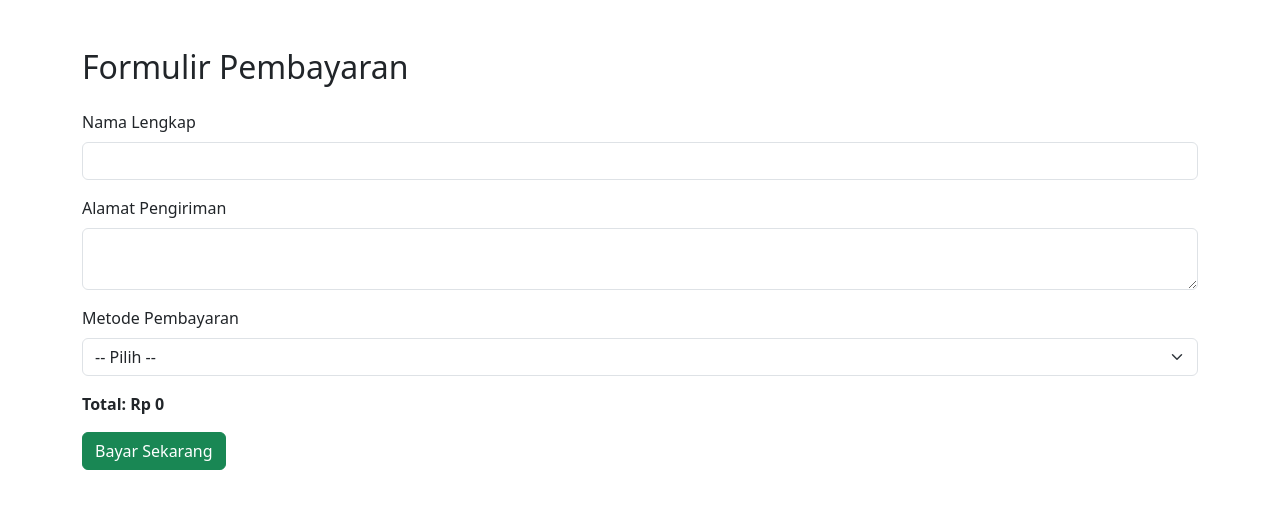
After one commit to aloysiusbian/sistem-toko-sembako, a CodeIgniter 4 app: the page made by app/Views/pembayaran.php in a window 1280 px wide. The commit adds this page. Shown: the top 509 px of the page. Run offline with PHP 8.4 and a stand-in for CodeIgniter, Linux system fonts and the light colour scheme; the template is opened without the code that fills it, so the values that code supplies are empty; some libraries are stand-ins or nearby versions.

Commit message:
pembayaran

```diff
--- a/app/Config/Routes.php
+++ b/app/Config/Routes.php
@@ -24,3 +24,7 @@ $routes->get('/keranjang', 'KeranjangController::index');
 $routes->post('/keranjang/add', 'KeranjangController::add');
 $routes->post('/keranjang/remove/(:num)', 'KeranjangController::remove/$1');
 $routes->post('/keranjang/update/(:num)', 'KeranjangController::update/$1');
+$routes->get('/pembayaran', 'PembayaranController::index');
+$routes->post('/pembayaran/proses', 'PembayaranController::proses');
+
+$routes->get('/checkout', 'PembayaranController::index');
--- a/app/Views/keranjang.php
+++ b/app/Views/keranjang.php
@@ -146,7 +146,7 @@
                                     return $carry + ($item['harga'] * $item['jumlah']);
                                 }, 0), 0, ',', '.') ?></span>
                             </div>
-                            <a href="/checkout" class="btn btn-success w-100 py-2">Checkout</a>
+                            <a href="/pembayaran" class="btn btn-success w-100 py-2">Checkout</a>
                         <?php endif; ?>
                         <a href="/beranda" class="btn btn-outline-success w-100 mt-2 py-2">Lanjutkan Belanja</a>
                     </div>
--- /dev/null
+++ b/app/Views/pembayaran.php
@@ -0,0 +1,42 @@
+<!DOCTYPE html>
+<html lang="id">
+<head>
+    <meta charset="UTF-8">
+    <title>Pembayaran</title>
+    <link href="https://cdn.jsdelivr.net/npm/bootstrap@5.3.6/dist/css/bootstrap.min.css" rel="stylesheet">
+</head>
+<body>
+<div class="container my-5">
+    <h2 class="mb-4">Formulir Pembayaran</h2>
+
+    <?php if (session()->getFlashdata('error')): ?>
+        <div class="alert alert-danger"><?= session()->getFlashdata('error') ?></div>
+    <?php endif; ?>
+
+    <form action="/pembayaran/proses" method="post">
+        <?= csrf_field() ?>
+        <div class="mb-3">
+            <label for="nama" class="form-label">Nama Lengkap</label>
+            <input type="text" name="nama" class="form-control" required>
+        </div>
+        <div class="mb-3">
+            <label for="alamat" class="form-label">Alamat Pengiriman</label>
+            <textarea name="alamat" class="form-control" required></textarea>
+        </div>
+        <div class="mb-3">
+            <label for="metode" class="form-label">Metode Pembayaran</label>
+            <select name="metode" class="form-select" required>
+                <option value="">-- Pilih --</option>
+                <option value="transfer">Transfer Bank</option>
+                <option value="cod">Bayar di Tempat (COD)</option>
+                <option value="ewallet">E-Wallet</option>
+            </select>
+        </div>
+        <div class="mb-3">
+            <strong>Total: Rp <?= number_format($totalHarga, 0, ',', '.') ?></strong>
+        </div>
+        <button type="submit" class="btn btn-success">Bayar Sekarang</button>
+    </form>
+</div>
+</body>
+</html>
--- /dev/null
+++ b/app/Views/pembayaran_sukses.php
@@ -0,0 +1,6 @@
+<div class="container my-5 text-center">
+    <h2 class="text-success">Pembayaran Berhasil</h2>
+    <p>Terima kasih, <?= esc($nama) ?>!</p>
+    <p>Total yang dibayarkan: <strong>Rp <?= number_format($total, 0, ',', '.') ?></strong></p>
+    <a href="/beranda" class="btn btn-outline-success mt-3">Kembali ke Beranda</a>
+</div>
```
Also changed, not shown: app/Controllers/PembayaranController.php (added, +66 -0 lines), app/Models/pembayaranModel.php (added, +12 -0 lines).
